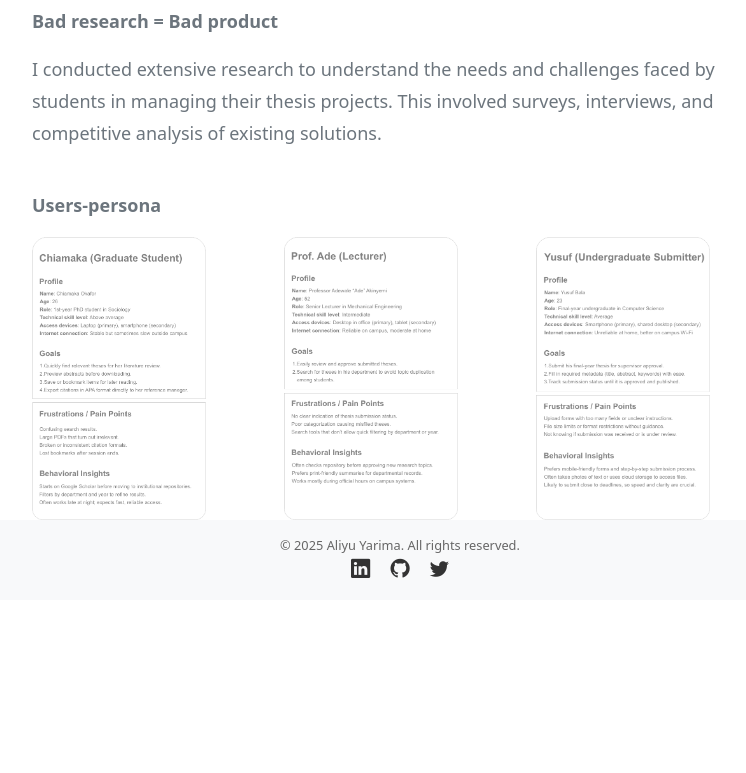
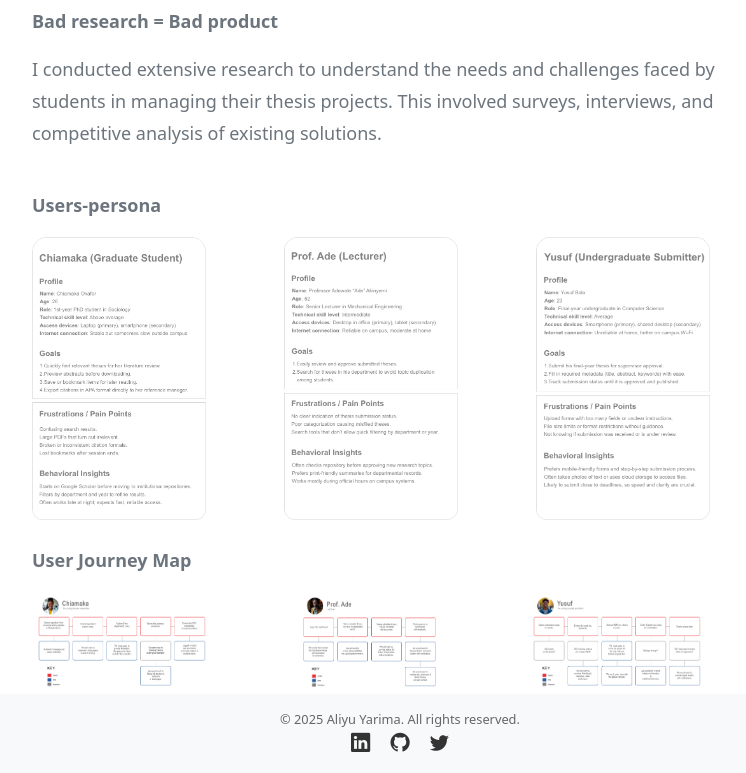
Before and after one commit to Cikasoro/aleeyuyarima, a plain HTML site: page ecothesis.html in a window 1280 px wide. Shown: the part 2596-3369 px from the top of the page, without its empty margins (240-986 px from the left). Before the commit the page ends 3196 px from the top, so only its background shows below. Drawn offline with nearby package versions, Linux system fonts and the light colour scheme.

Commit message:
update ecothesis.html

```diff
--- a/ecothesis.html
+++ b/ecothesis.html
@@ -100,6 +100,17 @@
                                 <div class="space3"></div>
                                 <div><img src="project-images/ecothesis-images/persona3.png" alt="Project 1" class="img-fluid w-75"></div>
                             </div>
+                            <div class="vspace3"></div>
+                            <p class="custom-paragraph text-secondary fw-bold">
+                                User Journey Map
+                            </p>
+                            <div class="d-flex flex-column flex-md-row justify-content-center">
+                                <div><img src="project-images/ecothesis-images/userscenario1.png" alt="Project 1" class="img-fluid w-75"></div>
+                                <div class="space3"></div>
+                                <div><img src="project-images/ecothesis-images/userscenario2.png" alt="Project 1" class="img-fluid w-75"></div>
+                                <div class="space3"></div>
+                                <div><img src="project-images/ecothesis-images/userscenario3.png" alt="Project 1" class="img-fluid w-75"></div>
+                            </div>
 
                     </div>
                 </div>
```
